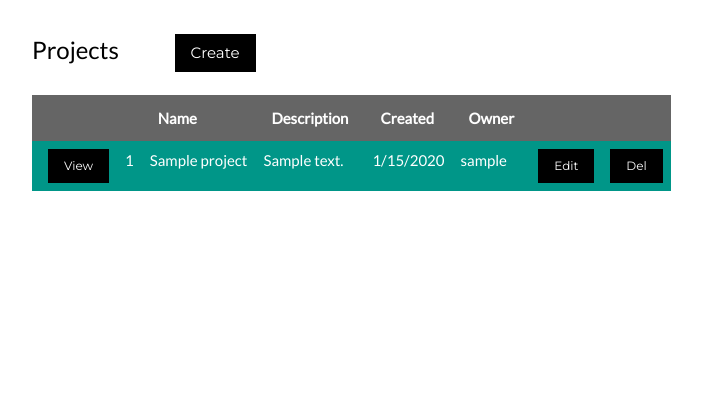
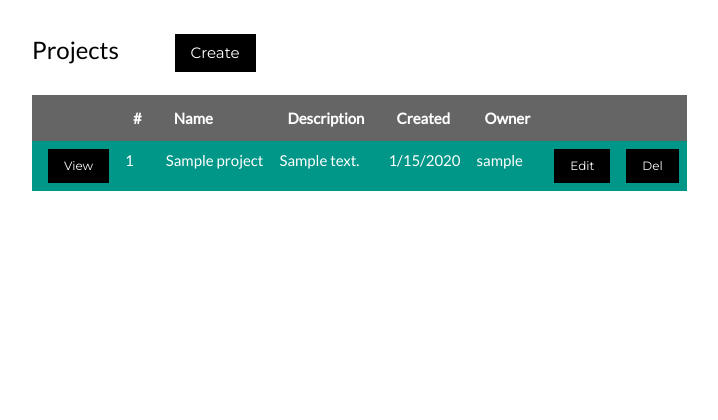
Before and after one commit to CCBrenner/IssueTracker, a Django app: page / in a window 1280 px wide. Shown: the part 189-609 px from the top of the page, without its empty margins (118-836 px from the left). Run offline with Django 3.2, Linux system fonts and the light colour scheme; a user stored in the database is signed in; tables that the repository leaves empty hold one stand-in row (values such as "Sample post").

Commit message:
Django deploy checklist and edited profile sort

```diff
--- a/issue_tracker/settings.py
+++ b/issue_tracker/settings.py
@@ -26,7 +26,7 @@ BASE_DIR = Path(__file__).resolve().parent.parent
 SECRET_KEY = os.environ.get('SECRET_KEY')
 
 # SECURITY WARNING: don't run with debug turned on in production!
-DEBUG = True
+DEBUG = False
 
 ALLOWED_HOSTS = ['issuetrackerappccb.herokuapp.com']
 
@@ -108,6 +108,9 @@ AUTH_PASSWORD_VALIDATORS = [
     },
 ]
 
+# Avoids sending CSRF and session cookies over HTTP accidentally
+CSRF_COOKIE_SECURE = True
+SESSION_COOKIE_SECURE = True
 
 # Internationalization
 # https://docs.djangoproject.com/en/3.2/topics/i18n/
--- a/issue_tracker_app/templates/issue_tracker_app/profile.html
+++ b/issue_tracker_app/templates/issue_tracker_app/profile.html
@@ -57,11 +57,11 @@
 <table class="w3-table w3-responsive">
     <tr class="w3-centered w3-black w3-opacity">
         <th></th>
-        <th></th>
-        <th><button class="w3-btn w3-padding-small theader" onclick="sortTable(2)">Name</button></th>
-        <th><button class="w3-btn w3-padding-small theader" onclick="sortTable(3)">Description</button></th>
-        <th><button class="w3-btn w3-padding-small theader" onclick="sortTable(4)">Created</button></th>
-        <th><button class="w3-btn w3-padding-small theader" onclick="sortTable(5)">Owner</button></th>
+        <th><button class="w3-btn w3-padding-small theader" onclick="sortTable(2)">#</button></th>
+        <th><button class="w3-btn w3-padding-small theader" onclick="sortTable(3)">Name</button></th>
+        <th><button class="w3-btn w3-padding-small theader" onclick="sortTable(4)">Description</button></th>
+        <th><button class="w3-btn w3-padding-small theader" onclick="sortTable(5)">Created</button></th>
+        <th><button class="w3-btn w3-padding-small theader" onclick="sortTable(6)">Owner</button></th>
         <th></th>
         <th></th>
     </tr>
--- a/users/templates/users/login.html
+++ b/users/templates/users/login.html
@@ -18,6 +18,4 @@
     <small>Forgot your password? <a href="{% url 'password-reset' %}">Recover Password</a></small>
 </section>
 <br /><br /><br /><br /><br /><br /><br /><br /><br /><br /><br /><br /><br />
-<br /><br /><br /><br /><br /><br /><br /><br /><br /><br /><br /><br /><br />
-<br /><br /><br /><br /><br /><br /><br /><br /><br /><br /><br /><br /><br />
 {% endblock entryform %}
```
